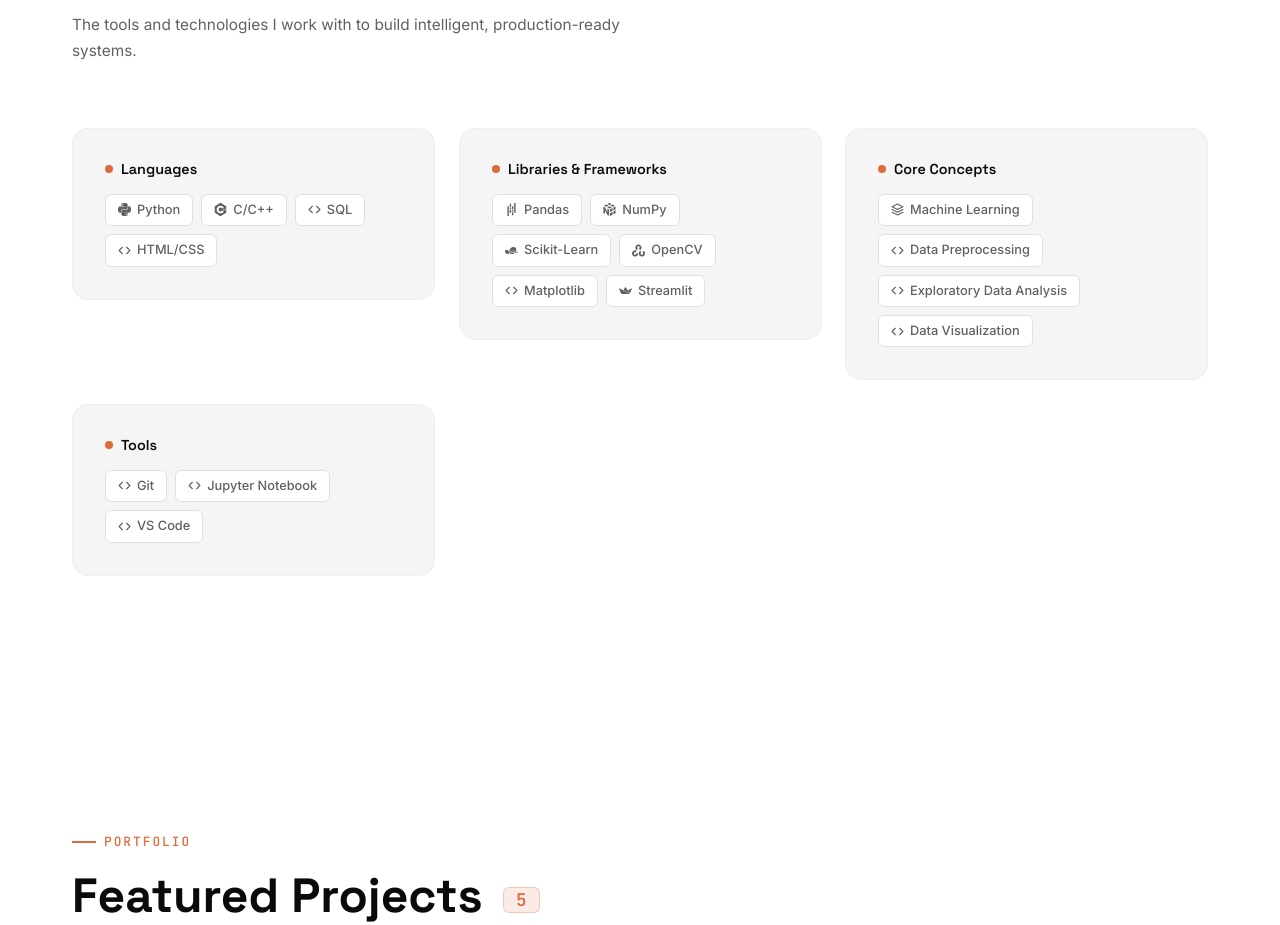
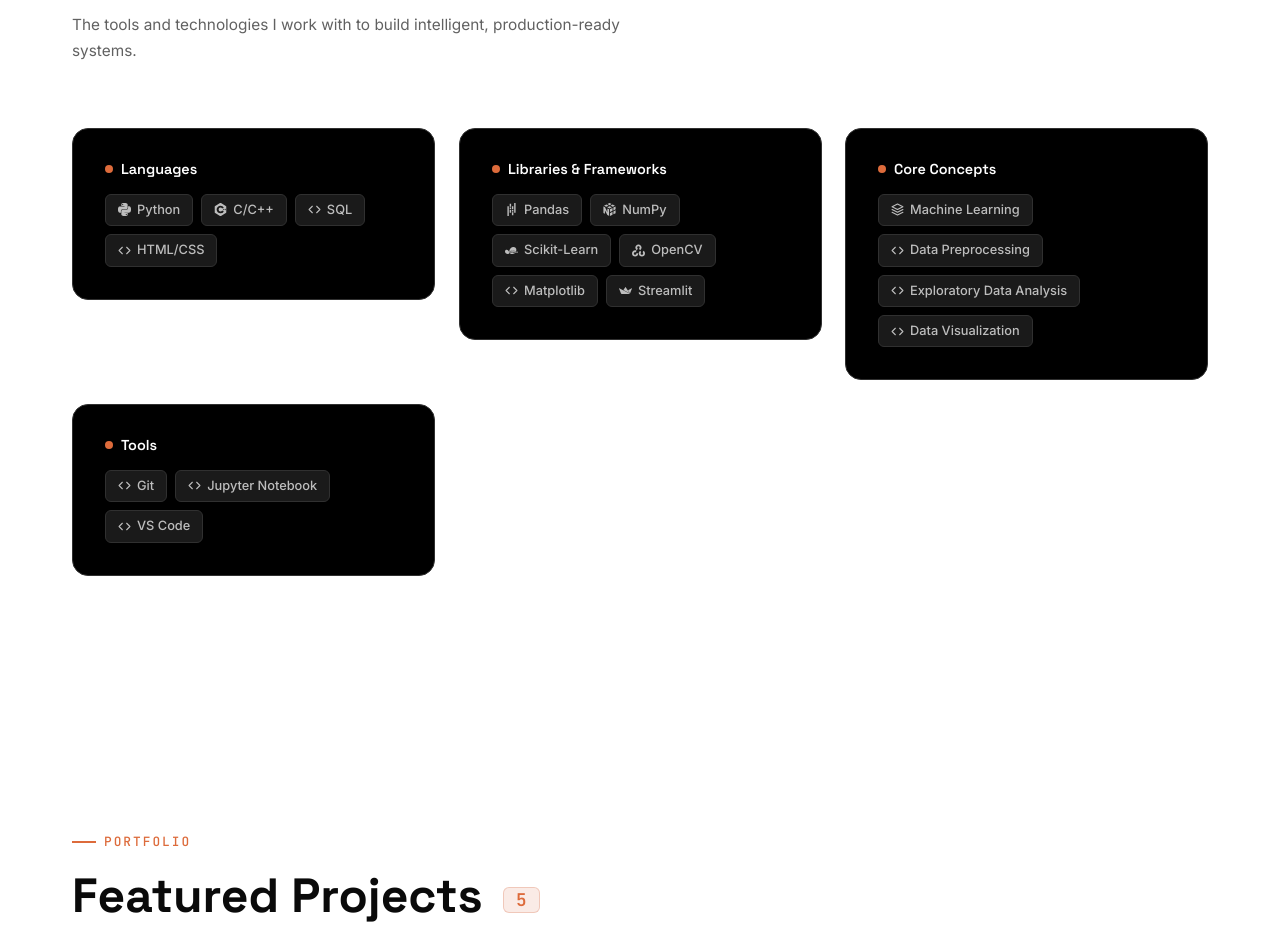
Before and after one commit to Adhavan1801/Portfolio, a Next.js app in the folder Portfolio/: page / in a window 1280 px wide. Shown: the part 1920-2845 px from the top of the page. Built offline with nearby package versions, Linux system fonts and the light colour scheme; no server answers; the database is empty.

Commit message:
UI: Update Skills category boxes to pure black theme with matching dark tags

```diff
--- a/Portfolio/src/app/globals.css
+++ b/Portfolio/src/app/globals.css
@@ -810,9 +810,9 @@
 
 .skill-category {
   padding: var(--space-xl);
-  background: var(--bg-secondary);
+  background: #000000;
   border-radius: var(--radius-lg);
-  border: 1px solid var(--border-light);
+  border: 1px solid var(--gray-800);
   transition: all var(--transition-base);
 }
 
@@ -825,7 +825,7 @@
 .skill-category-title {
   font-size: 0.9rem;
   font-weight: 600;
-  color: var(--text-primary);
+  color: var(--white-pure);
   margin-bottom: var(--space-md);
   display: flex;
   align-items: center;
@@ -851,17 +851,17 @@
   padding: 5px 12px;
   font-size: 0.8rem;
   font-weight: 500;
-  color: var(--text-secondary);
-  background: var(--white-pure);
-  border: 1px solid var(--border);
+  color: var(--gray-300);
+  background: var(--black-soft);
+  border: 1px solid var(--gray-800);
   border-radius: var(--radius-sm);
   transition: all var(--transition-fast);
 }
 
 .skill-tag:hover {
-  color: var(--accent);
+  color: var(--white-pure);
   border-color: var(--accent);
-  background: var(--orange-glow);
+  background: var(--accent);
 }
 
 /* ── Projects Detail Page (/projects) ───────────────────────────── */
```
